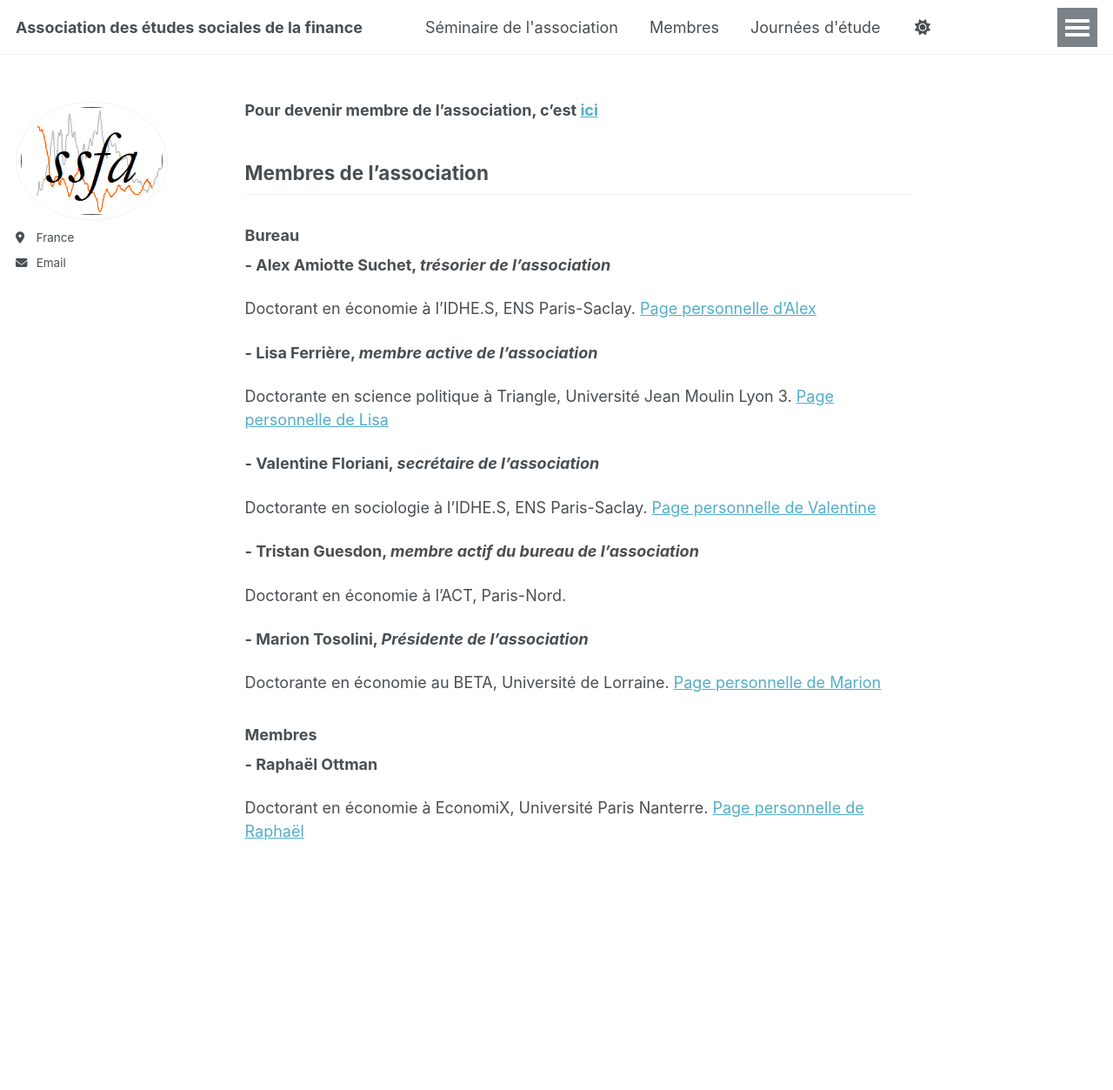
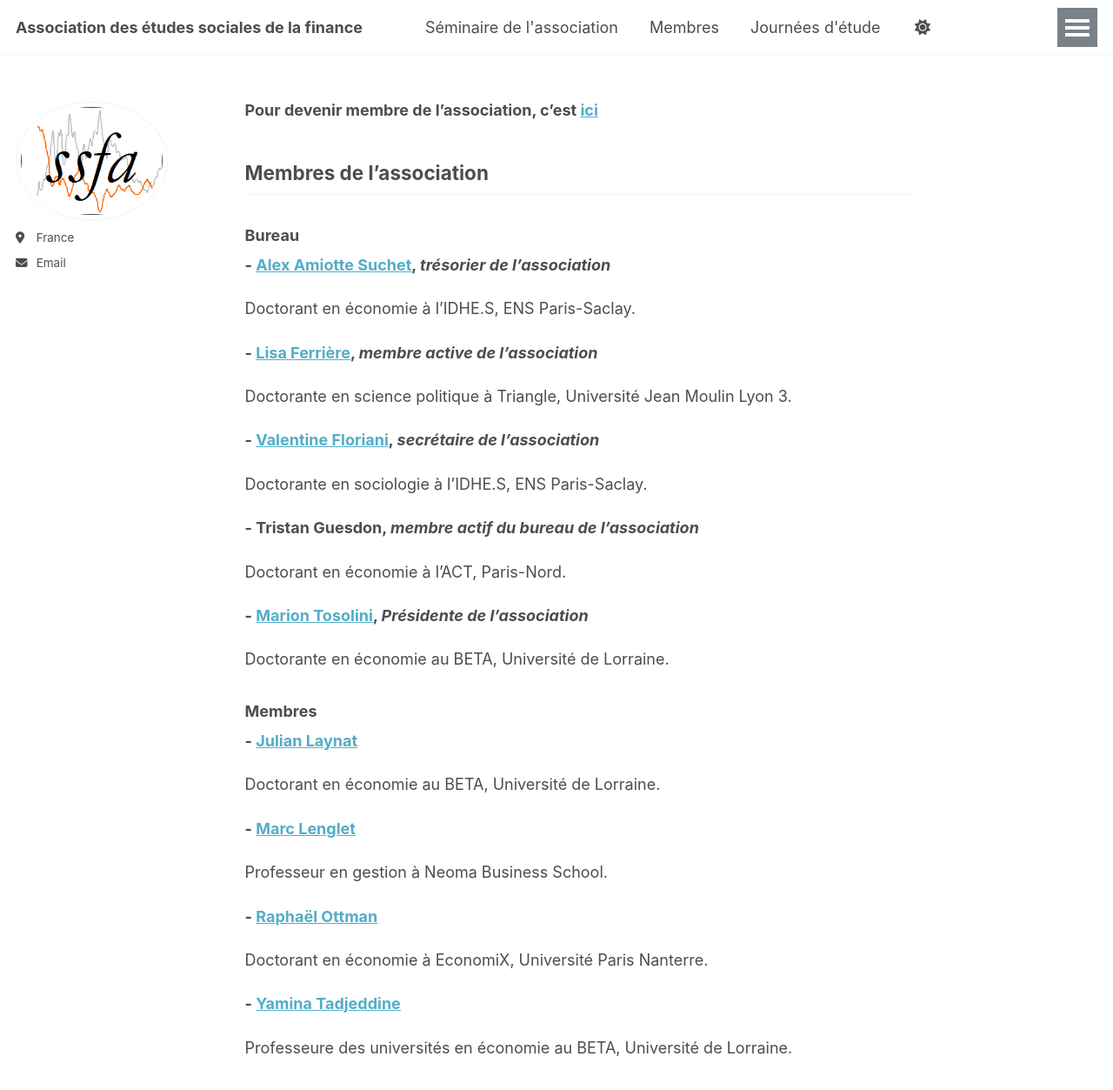
Before and after one commit to ssfa-aesf/ssfa-aesf.github.io, a Jekyll site: the page built from _pages/membres.md, in a window 1280 px wide and 1400 px high. Shown: the top 1253 px of the window at 87% size. Built offline with Jekyll 4.4.1, drawn with Linux system fonts in a browser that asks for light colours.

Commit message:
Update membres.md

```diff
--- a/_pages/membres.md
+++ b/_pages/membres.md
@@ -10,29 +10,44 @@ author_profile: true
 
 ### Bureau
 
-**- Alex Amiotte Suchet, _trésorier de l'association_**
+**- [Alex Amiotte Suchet](https://www.idhes.cnrs.fr/amiotte-suchet-alex/), _trésorier de l'association_**
 
-Doctorant en économie à l'IDHE.S, ENS Paris-Saclay. [Page personnelle d'Alex](https://www.idhes.cnrs.fr/amiotte-suchet-alex/)
+Doctorant en économie à l'IDHE.S, ENS Paris-Saclay.
 
-**- Lisa Ferrière, _membre active de l'association_**
+**- [Lisa Ferrière](https://triangle.ens-lyon.fr/spip.php?article12497), _membre active de l'association_**
 
-Doctorante en science politique à Triangle, Université Jean Moulin Lyon 3. [Page personnelle de Lisa](https://triangle.ens-lyon.fr/spip.php?article12497)
+Doctorante en science politique à Triangle, Université Jean Moulin Lyon 3.
 
-**- Valentine Floriani, _secrétaire de l'association_**
+**- [Valentine Floriani](https://www.idhes.cnrs.fr/floriani-valentine/), _secrétaire de l'association_**
 
-Doctorante en sociologie à l'IDHE.S, ENS Paris-Saclay. [Page personnelle de Valentine](https://www.idhes.cnrs.fr/floriani-valentine/)
+Doctorante en sociologie à l'IDHE.S, ENS Paris-Saclay.
 
 **- Tristan Guesdon, _membre actif du bureau de l'association_**
 
 Doctorant en économie à l'ACT, Paris-Nord.
 
-**- Marion Tosolini, _Présidente de l'association_**
+**- [Marion Tosolini](https://www.beta-economics.fr/annuaire/607/tosolini_marion/), _Présidente de l'association_**
 
-Doctorante en économie au BETA, Université de Lorraine. [Page personnelle de Marion](https://www.beta-economics.fr/annuaire/607/tosolini_marion/)
+Doctorante en économie au BETA, Université de Lorraine.
 
 
 ### Membres
 
-**- Raphaël Ottman**
+**- [Julian Laynat](https://www.beta-economics.fr/annuaire/590/laynat_julian/)**
 
-Doctorant en économie à EconomiX, Université Paris Nanterre. [Page personnelle de Raphaël](https://economix.fr/fr/membre/ottmann-raphael)
+Doctorant en économie au BETA, Université de Lorraine.
+
+
+**- [Marc Lenglet](https://neoma-bs.fr/professeurs/lenglet)**
+
+Professeur en gestion à Neoma Business School.
+
+
+**- [Raphaël Ottman](https://economix.fr/fr/membre/ottmann-raphael)**
+
+Doctorant en économie à EconomiX, Université Paris Nanterre.
+
+
+**- [Yamina Tadjeddine](https://www.beta-economics.fr/annuaire/252/tadjeddine_yamina/)**
+
+Professeure des universités en économie au BETA, Université de Lorraine.
```
